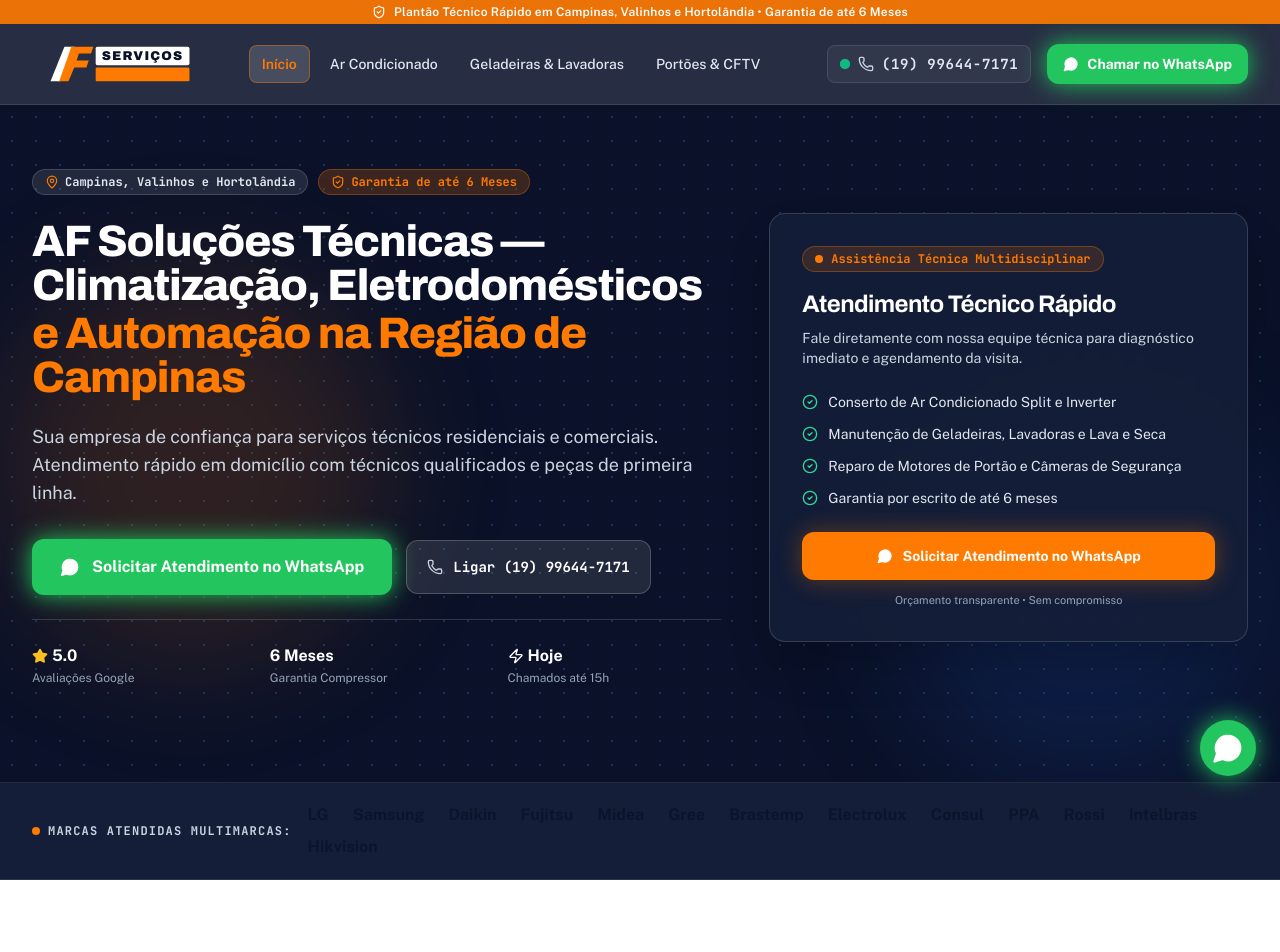
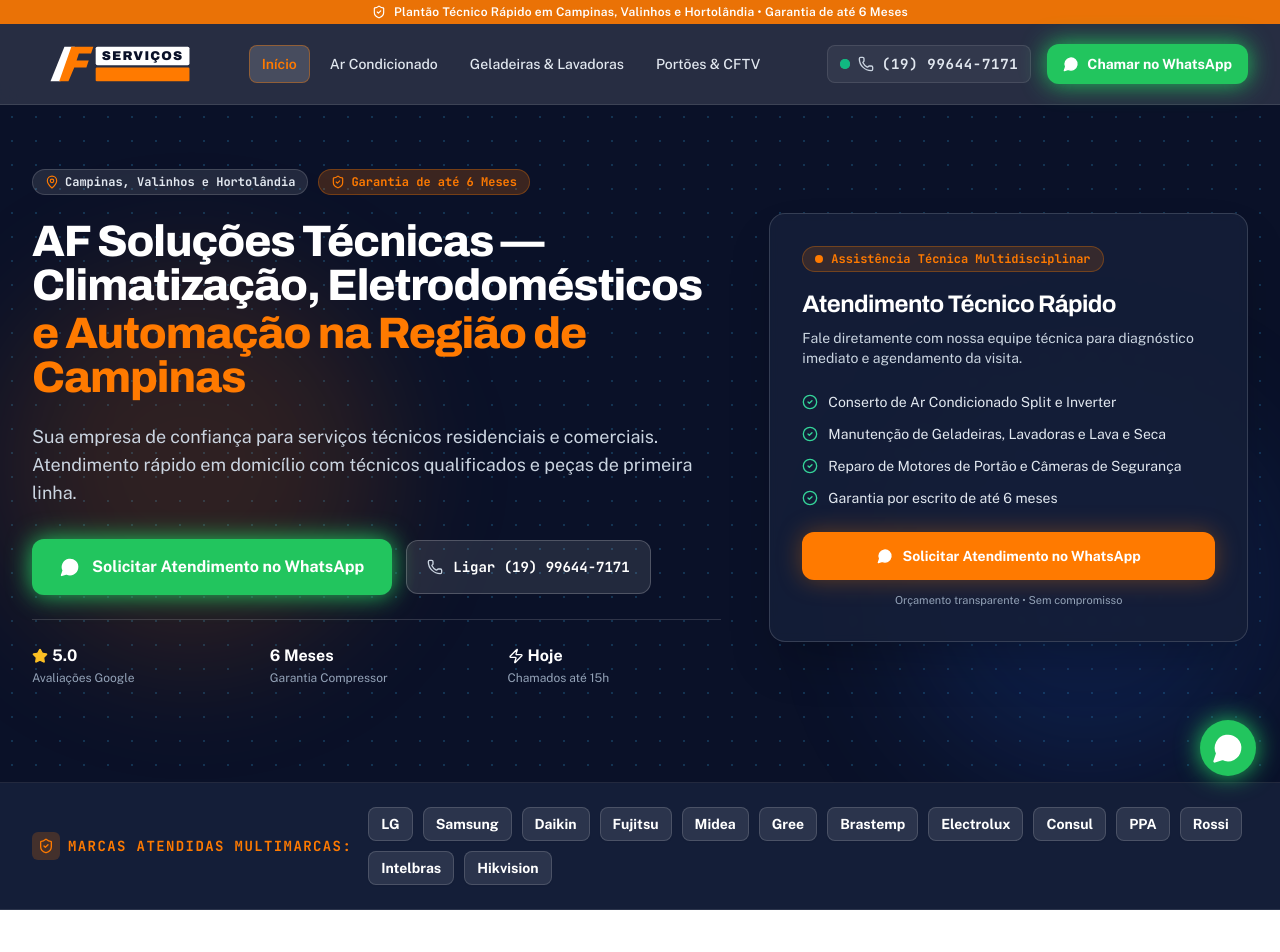
Before and after one commit to douglas-nexoia/af-servicos-tecnicos, a React (Vite) app: page / in a window 1280 px wide. Shown: the top 952 px of the page. Built offline with nearby package versions, Linux system fonts and the light colour scheme.

Commit message:
fix: melhora contraste, visibilidade e badges das marcas atendidas em todas as paginas

```diff
--- a/src/components/Brands.tsx
+++ b/src/components/Brands.tsx
@@ -1,4 +1,5 @@
 import React from 'react';
+import { ShieldCheck } from 'lucide-react';
 
 interface BrandsProps {
   categoryTitle?: string;
@@ -6,10 +7,10 @@
 }
 
 export const Brands: React.FC<BrandsProps> = ({
-  categoryTitle = 'MARCAS MULTIMARCAS ATENDIDAS',
+  categoryTitle = 'MARCAS ATENDIDAS',
   brandsList = [
-    'LG',
-    'Samsung',
+    'LG Dual Inverter',
+    'Samsung WindFree',
     'Daikin',
     'Fujitsu',
     'Midea',
@@ -22,22 +23,26 @@
   ],
 }) => {
   return (
-    <section className="bg-base-2 py-5 border-b border-white/10 text-slate-400">
+    <section className="bg-base-2 py-6 border-b border-white/10 text-white">
       <div className="max-w-7xl mx-auto px-4 sm:px-6 lg:px-8">
-        <div className="flex flex-col md:flex-row md:items-center justify-between gap-4">
+        <div className="flex flex-col lg:flex-row lg:items-center justify-between gap-4">
 
           {/* Label */}
-          <div className="font-mono text-xs font-bold tracking-widest text-slate-300 uppercase shrink-0 flex items-center gap-2">
-            <span className="w-2 h-2 rounded-full bg-acc"></span>
-            <span>{categoryTitle}:</span>
+          <div className="flex items-center gap-2 shrink-0">
+            <span className="p-1.5 rounded-md bg-acc/20 text-acc">
+              <ShieldCheck className="w-4 h-4" />
+            </span>
+            <span className="font-mono text-xs sm:text-sm font-extrabold tracking-widest text-acc uppercase">
+              {categoryTitle}:
+            </span>
           </div>
 
-          {/* Brands ticker / grid */}
-          <div className="flex flex-wrap items-center gap-x-6 gap-y-2 text-sm sm:text-base font-bold text-slate-300">
+          {/* Brands Badges / Pills with High Contrast */}
+          <div className="flex flex-wrap items-center gap-2 sm:gap-2.5">
             {brandsList.map((brand, idx) => (
               <span
                 key={idx}
-                className="opacity-70 hover:opacity-100 hover:text-white transition-opacity select-none cursor-default"
+                className="inline-flex items-center px-3 py-1.5 rounded-lg bg-white/10 hover:bg-white/20 text-white hover:text-acc border border-white/15 hover:border-acc/50 font-bold text-xs sm:text-sm transition-all select-none shadow-sm cursor-default"
               >
                 {brand}
               </span>
```
